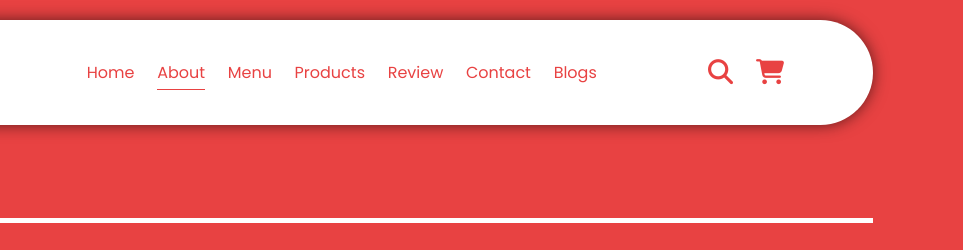
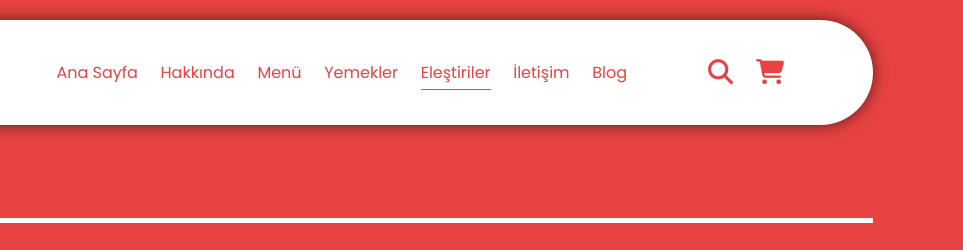
Before and after one commit to ParafinSerdar/Restaurant-website, a plain HTML site: page about.html in a window 1280 px wide. Shown: the top 250 px of the page, 317-1280 px from the left. Drawn offline with Linux system fonts and the light colour scheme.

Commit message:
türkçeleştirildi

```diff
--- a/about.html
+++ b/about.html
@@ -19,13 +19,13 @@
         </a>
 
         <nav class="navbar">
-            <a href="index.html" class="">Home</a>
-            <a href="about.html" class="active">About</a>
-            <a href="menu.html" class="">Menu</a>
-            <a href="products.html" class="">Products</a>
-            <a href="review.html" class="">Review</a>
-            <a href="contact.html" class="">Contact</a>
-            <a href="blogs.html" class="">Blogs</a>
+            <a href="index.html" class="">Ana Sayfa</a>
+            <a href="about.html" class="">Hakkında</a>
+            <a href="menu.html" class="">Menü</a>
+            <a href="products.html" class="">Yemekler</a>
+            <a href="review.html" class="active">Eleştiriler</a>
+            <a href="contact.html" class="">İletişim</a>
+            <a href="blogs.html" class="">Blog</a>
 
         </nav>
 
```
Also changed, not shown: blogs.html (+7 -7 lines), contact.html (+7 -7 lines), index.html (+7 -7 lines), menu.html (+7 -7 lines), products.html (+7 -7 lines), review.html (+7 -7 lines).
